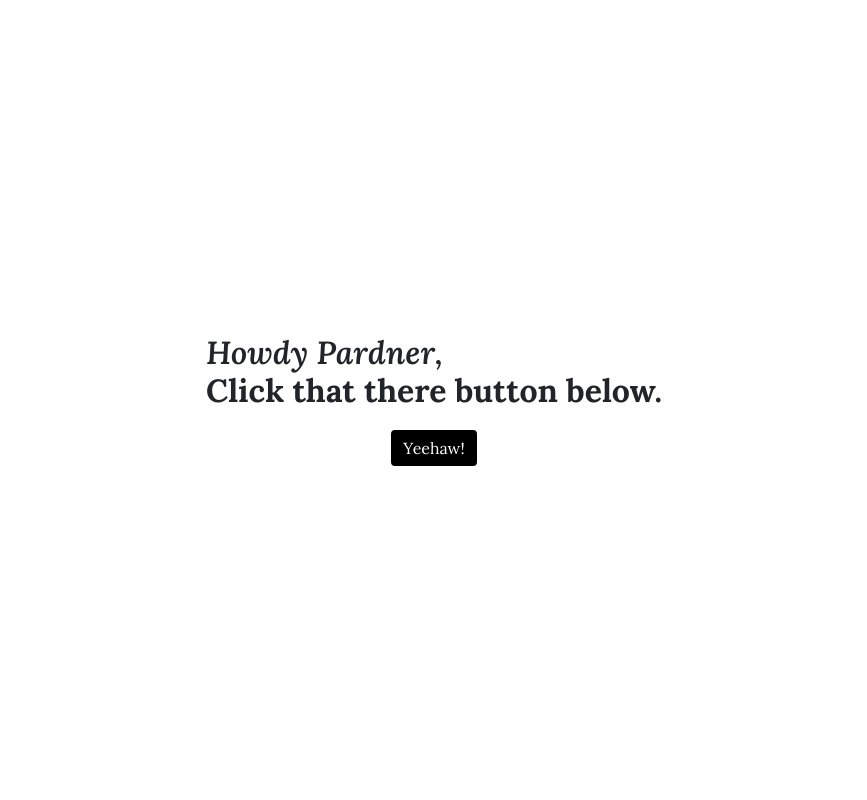
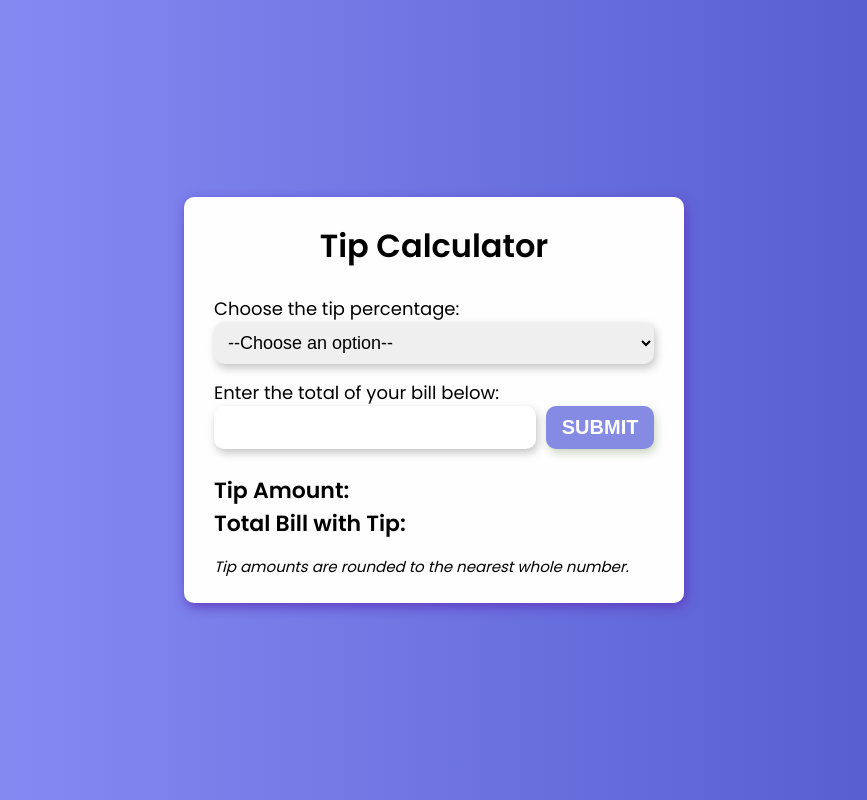
Before and after one commit to little-spark/little-spark.github.io, a plain HTML site: page index.html in a window 1280 px wide. Shown: the whole page, without its empty margins (206-1073 px from the left). Drawn offline with nearby package versions, Linux system fonts and the light colour scheme.

Commit message:
Add files via upload

```diff
--- a/index.html
+++ b/index.html
@@ -2,24 +2,37 @@
 <html lang="en">
 <head>
     <meta charset="UTF-8">
-    <meta http-equiv="X-UA-Compatible" content="IE=edge">
     <meta name="viewport" content="width=device-width, initial-scale=1.0">
-    <link rel="stylesheet" href="https://cdn.jsdelivr.net/npm/bootstrap@5.1.3/dist/css/bootstrap.min.css">
     <link rel="stylesheet" href="style.css">
     <title>Document</title>
 </head>
 <body>
-    <div class="container">
-        <div class="hex-colors">
-             <h1><i>Howdy Pardner,</i><br>Click that there button below.</h1>
-             <div class="global-btn"><button onclick="showDiv();changeColor();" type="button" class="btn btn-primary fun-btn">Yeehaw!</button>
-             </div>
-             <div id="answer">
-                 <h2>Well how 'bout that. This here hex code color is #<span id="hex-code">000000</span>.</h2>
-             </div>
+    <div class="app" id="app">
+        <h1>Tip Calculator</h1>
 
+        <label for="tipSelect">Choose the tip percentage:</label><br />
+
+        <select name="tipSelect" id="tipSelect">
+          <option selected disabled>--Choose an option--</option>
+          <option value=".15">15%</option>
+          <option value=".2">20%</option>
+          <option value=".25">25%</option>
+        </select>
+
+        <p>Enter the total of your bill below:</p>
+        <div name="tipCalculator" id="form">
+          <input name="userInput" />
+          <button id="button" type="button">Submit</button>
         </div>
-    </div>
- <script src="script.js"></script>
+        <div>
+          <p class="totals">Tip Amount:<span id="tipAmount" class="response"><span></p>
+          <p class="totals">Total Bill with Tip: <span id="totalAmount"></span></p>
+
+          <p class="disclaimer">Tip amounts are rounded to the nearest whole number.</p>
+        </div>
+
+      </div>
+
+      <script src="script.js"></script>
 </body>
 </html>
--- a/script.js
+++ b/script.js
@@ -1,19 +1,47 @@
-function showDiv(){
-    document.getElementById("answer").style.display = "block";
-}
+const app = document.querySelector("#app");
+const button = document.querySelector("#button");
+let tipAmount;
+let totalAmount;
+let tipPercent;
+let percent = document.getElementById("tipSelect");
 
-function changeColor(){
-    var hex_numbers = ["0", "1", "2", "3", "4", "5", "6", "7", "8", "9", "A", "B", "C", "D", "E", "F"];
+//assign tip percent via selector
+percent.addEventListener("change", function handleChange(event) {
+  tipPercent = Number(event.target.value);
+  console.log(tipPercent);
+});
 
-    var hexcode = '';
+button.addEventListener("click", function () {
+  const input = app.querySelector("#form input");
+  const userInput = input.value;
+  input.value = "";
+  calculateTip(userInput);
+  calculateTotal(userInput);
+  updateTip();
+  updateTotal();
+});
 
-    for(var i = 0;i < 6;i++){
-        var random_index = Math.floor(Math.random() * hex_numbers.length);
+//tip calculation
+const calculateTip = (userInput) => {
+  tipAmount = Math.round(userInput * tipPercent);
+};
 
-        hexcode += hex_numbers[random_index]
-    }
-    document.getElementById("hex-code").innerHTML
-    = hexcode;
-    document.getElementsByTagName("body")[0].style.background
-    = "#" + hexcode;
-}
+//get total plus tip
+const calculateTotal = (userInput) => {
+  totalAmount = Number(tipAmount) + Number(userInput);
+};
+
+//return tip amount to page
+const updateTip = () => {
+  //next line allows us to always have two digits after a decimal point
+  tipAmount = tipAmount.toFixed(2);
+
+  document.getElementById("tipAmount").innerHTML = `$${tipAmount}`;
+};
+
+//return total amount to page
+const updateTotal = () => {
+  //next line allows us to always have two digits after a decimal point
+  totalAmount = totalAmount.toFixed(2);
+  document.getElementById("totalAmount").innerHTML = `$${totalAmount}`;
+};
--- a/style.css
+++ b/style.css
@@ -1,58 +1,109 @@
-@import url('https://fonts.googleapis.com/css2?family=Lora:ital,wght@0,400;0,700;1,600&display=swap');
-
+@import url("https://fonts.googleapis.com/css2?family=Poppins:wght@400;600&display=swap");
+* {
+  padding: 0;
+  margin: 0;
+  box-sizing: border-box;
+}
 
 body {
-    font-family: 'Lora', serif;
+  background: #4e54c8; /* fallback for old browsers */
+  background: -webkit-linear-gradient(
+    to right,
+    #8f94fb,
+    #4e54c8
+  ); /* Chrome 10-25, Safari 5.1-6 */
+  background: linear-gradient(
+    to right,
+    #8f94fb,
+    #4e54c8
+  ); /* W3C, IE 10+/ Edge, Firefox 16+, Chrome 26+, Opera 12+, Safari 7+ */
 
+  font-family: "Poppins", sans-serif;
+  display: flex;
+  justify-content: center;
+  align-items: center;
+  min-height: 100vh;
+}
+
+.app {
+  width: 500px;
+  background-color: #fefefe;
+  box-shadow: 2px 4px 12px #613dc1;
+  padding: 25px 30px;
+  border-radius: 10px;
 }
 
 h1 {
-    font-weight: bold;
-    font-size: 2rem;
+  font-size: 32px;
+  font-weight: 800;
+  text-align: center;
+  margin-bottom: 25px;
 }
 
-h2 {
-    font-size: 1rem;
+p, label {
+    font-size: 18px;
 }
 
-.container {
-    width: 95%;
-    height: 100vh;
-    display:flex;
-    justify-content: center;
-    align-items: center;
+.totals {
+  font-size: 22px;
+  font-weight: 600;
 }
 
-.global-btn {
-    text-align: center;
-    margin-top:20px;
+.disclaimer {
+  font-size: 15px;
+  font-style: italic;
+  margin-top: 15px;
 }
 
-.btn-primary, .btn-primary:active, .btn-primary:visited, .btn-primary:focus{
-    background-color:#000000;
-    border:none;
-    box-shadow:none;
+.response {
+  font-size: 22px;
+  padding: 0px 10px 0px 10px;
 }
 
-.btn-primary:hover {
-    background-color:white;
-    border: 1px solid black;
-    color: black;
+select {
+  border: 0px solid #8fc1e3;
+  border-radius: 10px;
+  box-shadow: 2px 4px 8px #c5c5c5;
+  cursor: pointer;
+  font-size: 18px;
+  margin-bottom: 15px;
+  padding: 10px;
+  transition: all 300ms;
+  width: 100%;
 }
 
-.hex-colors h2 {
-    margin-top:20px;
+#form {
+  margin: 0px 0px 25px 0px;
+  display: flex;
 }
 
-#answer {
-    display: none;
+#form input {
+  width: 75%;
+  padding: 10px;
+  border: 0px solid #8fc1e3;
+  border-radius: 10px;
+  box-shadow: 2px 4px 8px #c5c5c5;
+  font-size: 18px;
 }
 
-@media (max-width:320px) {
-    h1 {
-        font-size:1.5rem;
-    }
-    h2 {
-        font-size: .75rem;
-    }
+#form button {
+  background-color: #858ae3;
+  border-radius: 10px;
+  border: none;
+  box-shadow: 2px 4px 8px rgba(45, 87, 5, 0.247);
+  color: #ffffff;
+  cursor: pointer;
+  font-size: 20px;
+  font-weight: 600;
+  margin-left: 10px;
+  text-transform: uppercase;
+  transition: 300ms;
+  padding: 10px;
+  width: 25%;
 }
+
+#form button:hover {
+  box-shadow: 1px 2px 4px rgba(45, 87, 5, 0.247);
+  background-color: #613dc1;
+  transition: 300ms;
+}
```
